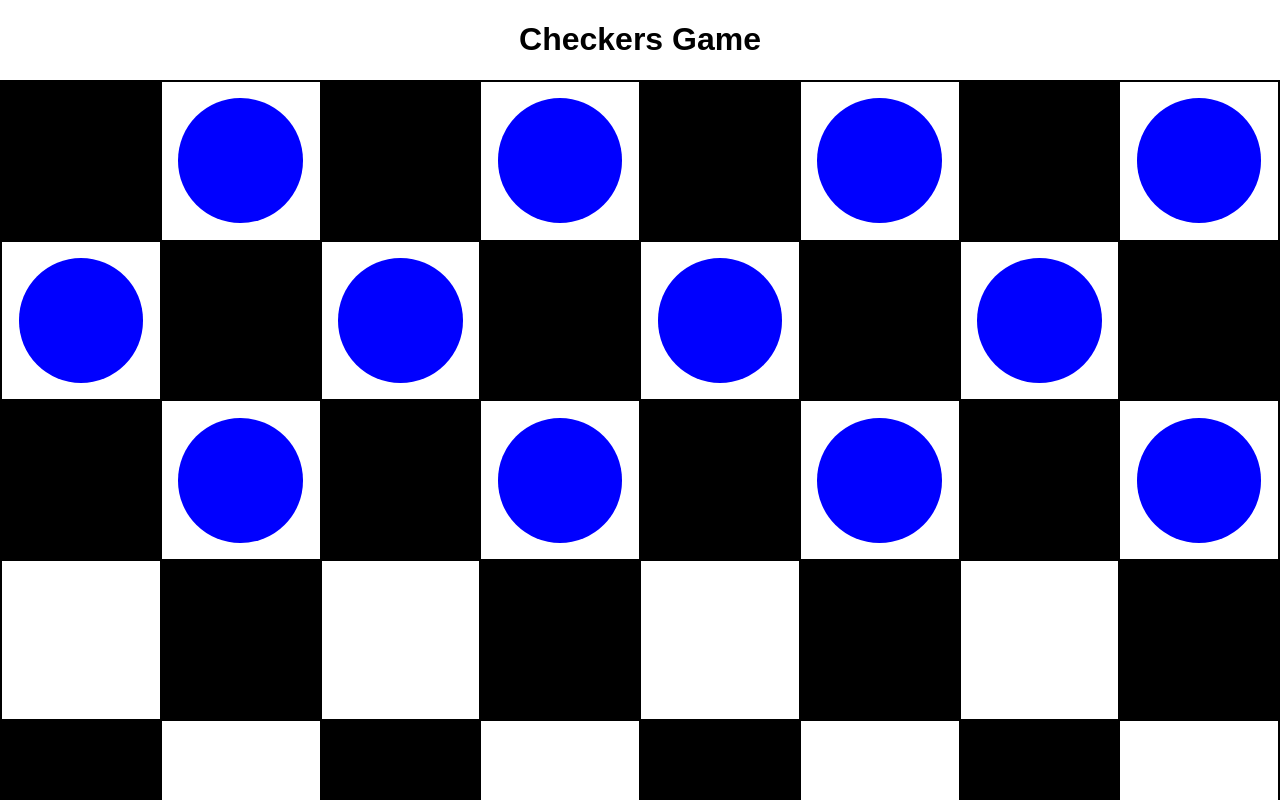
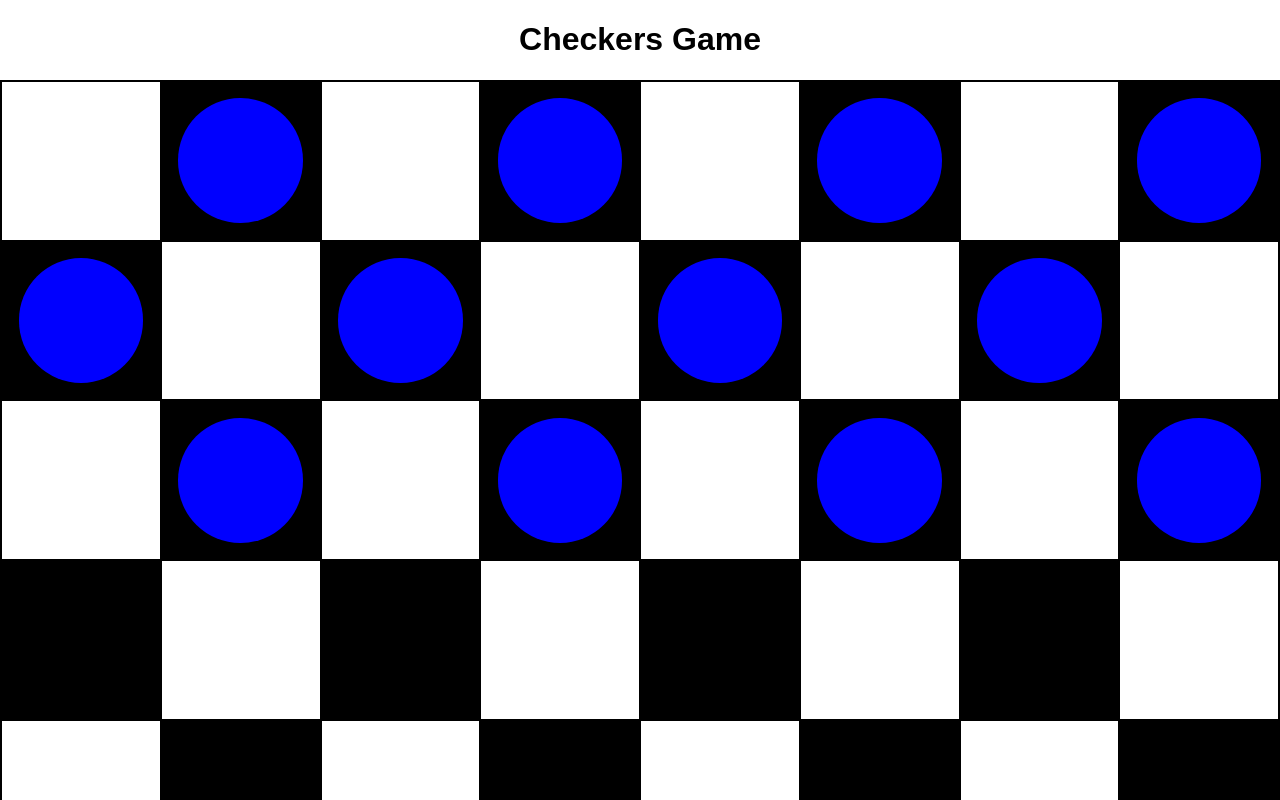
Before and after one commit to etangenberg/CheckersGame, a React app: page / in a window 1280 px wide. Shown: the top 800 px of the page. Built offline with nearby package versions, Linux system fonts and the light colour scheme.

Commit message:
make selected color work

```diff
--- a/Mockups/style.css
+++ b/Mockups/style.css
@@ -11,8 +11,8 @@
     width: 5em;
 }  */
 
-tr:nth-child(odd) td:nth-child(even),
-tr:nth-child(even) td:nth-child(odd){
+tr:nth-child(odd) td:nth-child(odd),
+tr:nth-child(even) td:nth-child(even){
     background-color: #fff;
 }
 
--- a/public/style.css
+++ b/public/style.css
@@ -11,8 +11,8 @@
     width: 5em;
 }  */
 
-.row:nth-child(odd) .tile:nth-child(even),
-.row:nth-child(even) .tile:nth-child(odd){
+.row:nth-child(odd) .tile:nth-child(odd),
+.row:nth-child(even) .tile:nth-child(even){
     background-color: #fff;
 }
 
@@ -35,6 +35,11 @@
     border: 3px #777 solid;
     background-color: aqua;
 }
-.selected .tile {
+.selected .piece {
     background-color: aquamarine;
 }
+
+
+.selected{
+    background-color: aqua;
+}
```
